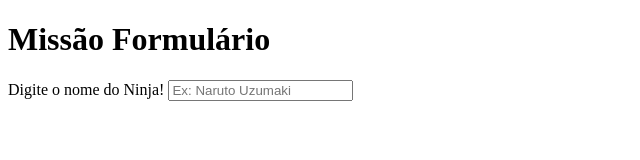
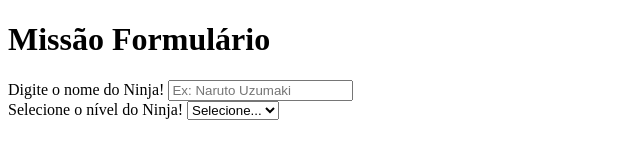
Before and after one commit to yassssml/progresso-html, a plain HTML site: page pages/forms.html in a window 1280 px wide. Shown: the whole page, without its empty margins (0-640 px from the left). Drawn offline with Linux system fonts and the light colour scheme.

Commit message:
finaliza seguda parte da missão ninja

```diff
--- a/pages/forms.html
+++ b/pages/forms.html
@@ -15,6 +15,17 @@
                 <label for="nome">Digite o nome do Ninja!</label>
                 <input type="text" placeholder="Ex: Naruto Uzumaki" required>
             </div>
+
+            <div class="rank">
+                <label for="rank">Selecione o nível do Ninja!</label>
+                <select name="rank" id="rank">
+                    <option value="">Selecione...</option>
+                    <option value="">Genin</option>
+                    <option value="">Chūnin</option>
+                    <option value="">Jōnin</option>
+                    <option value="">Kage</option>
+                </select>
+            </div>
         </form>
     </section>
 </body>
```
